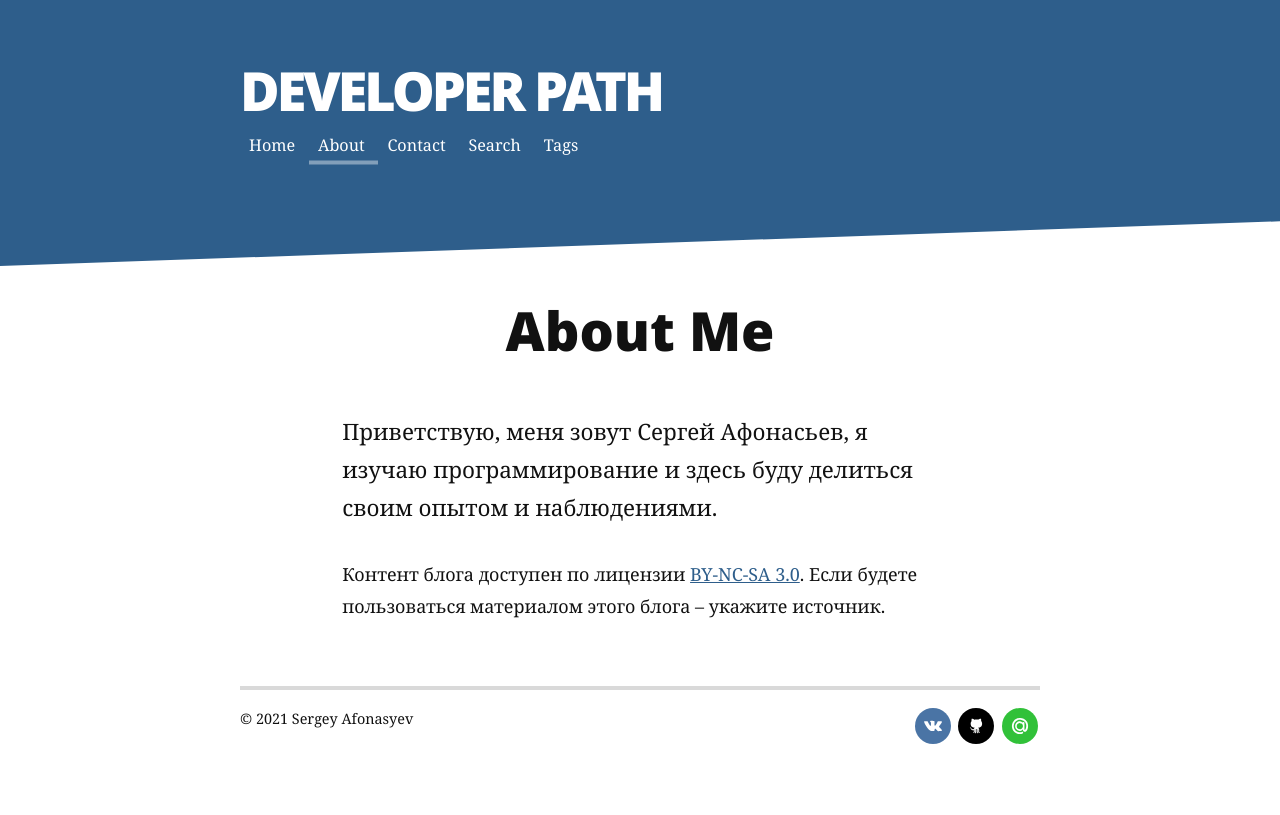
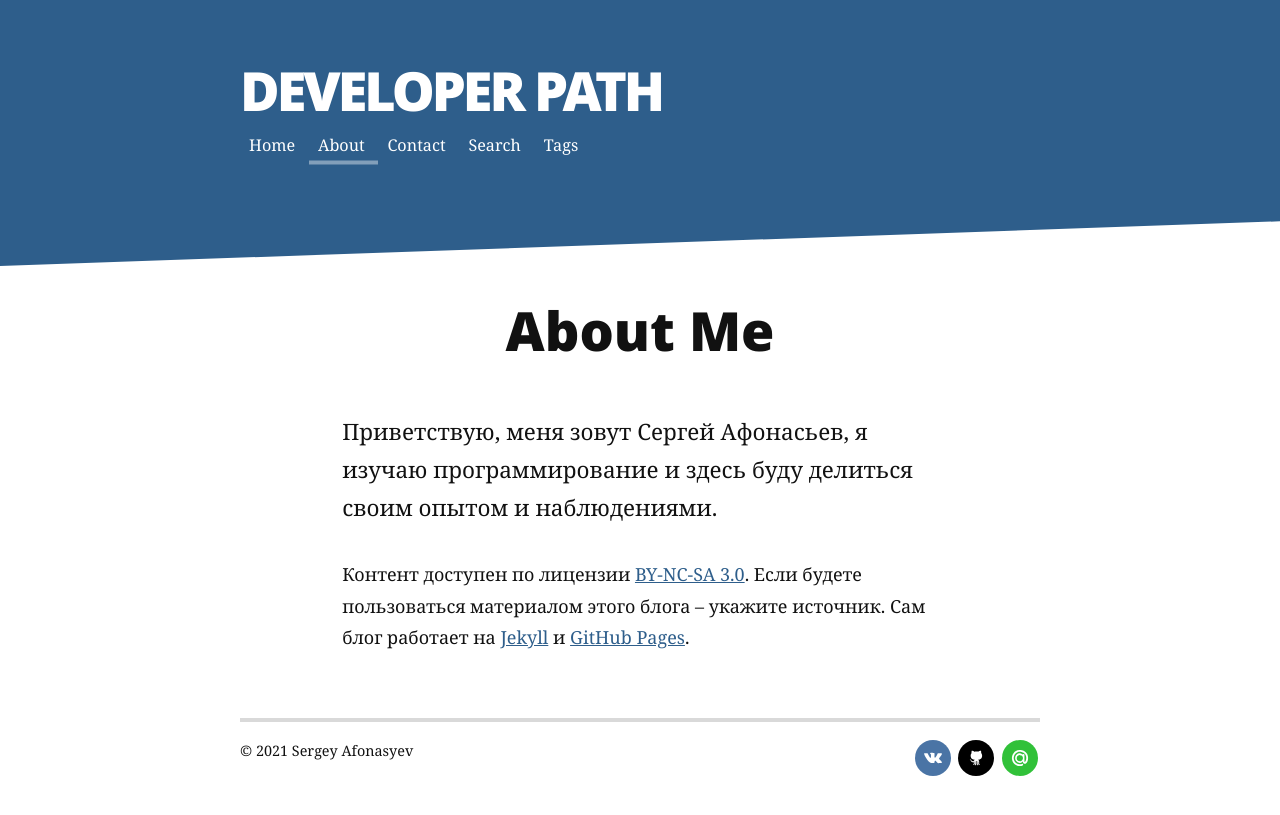
Before and after one commit to Sergoff1/Sergoff1.github.io, a Jekyll site: the page built from about.md, in a window 1280 px wide. Shown: the top 815 px of the page. Built offline with Jekyll 4.4.1, drawn with Linux system fonts in a browser that asks for light colours; nearby versions of some CDN libraries; some web fonts are replaced.

Commit message:
Add links on Jekyll and GitHub Pages

```diff
--- a/about.md
+++ b/about.md
@@ -6,5 +6,5 @@ title: About Me
 <div class="post">
 	<h1 class="pageTitle">About Me</h1>
 	<p class="intro">Приветствую, меня зовут Сергей Афонасьев, я изучаю программирование и здесь буду делиться своим опытом и наблюдениями.</p>
-	<p>Контент блога доступен по лицензии <a href="https://creativecommons.org/licenses/by-nc-sa/3.0/legalcode">BY-NC-SA 3.0</a>. Если будете пользоваться материалом этого блога – укажите источник.</p>
+	<p>Контент доступен по лицензии <a href="https://creativecommons.org/licenses/by-nc-sa/3.0/legalcode">BY-NC-SA 3.0</a>. Если будете пользоваться материалом этого блога – укажите источник. Сам блог работает на <a href="http://jekyllrb.com/" target="_blank">Jekyll</a> и <a href="https://pages.github.com/" target="_blank">GitHub Pages</a>.</p>
 </div>
```
